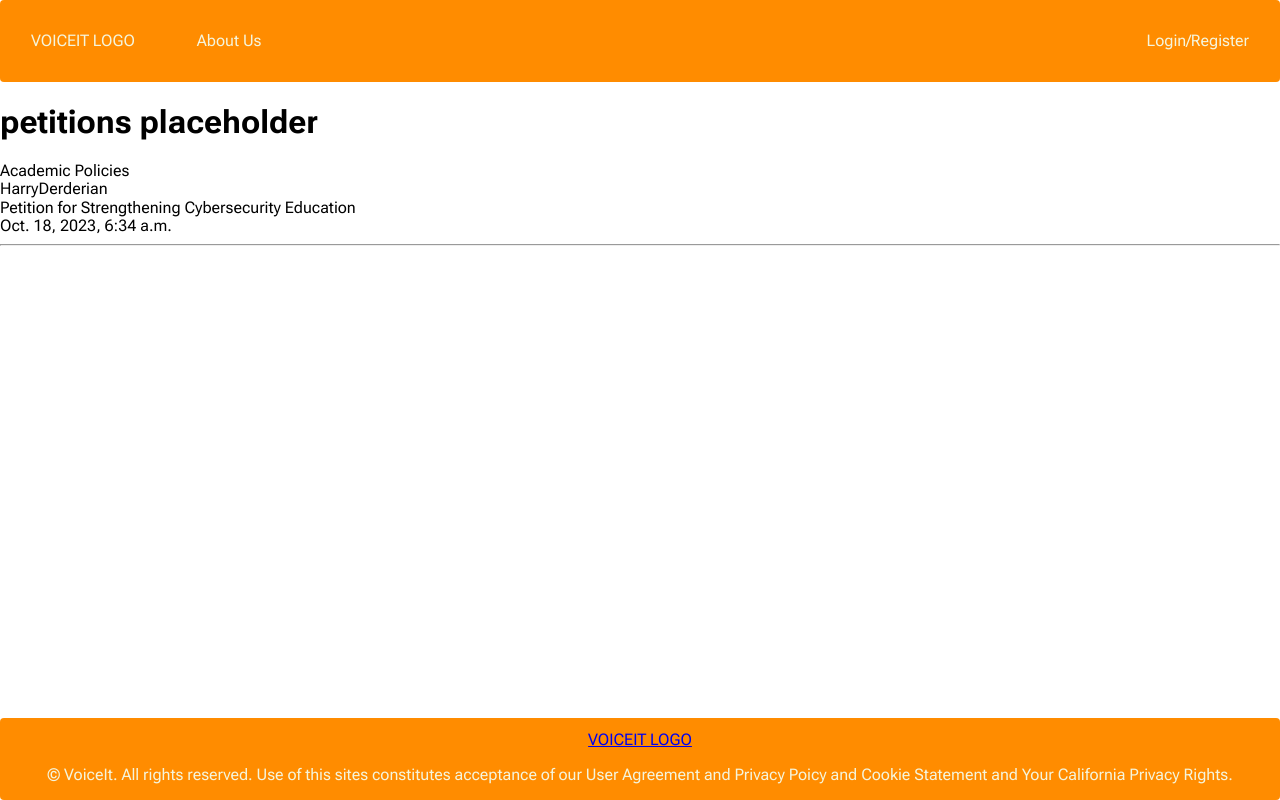
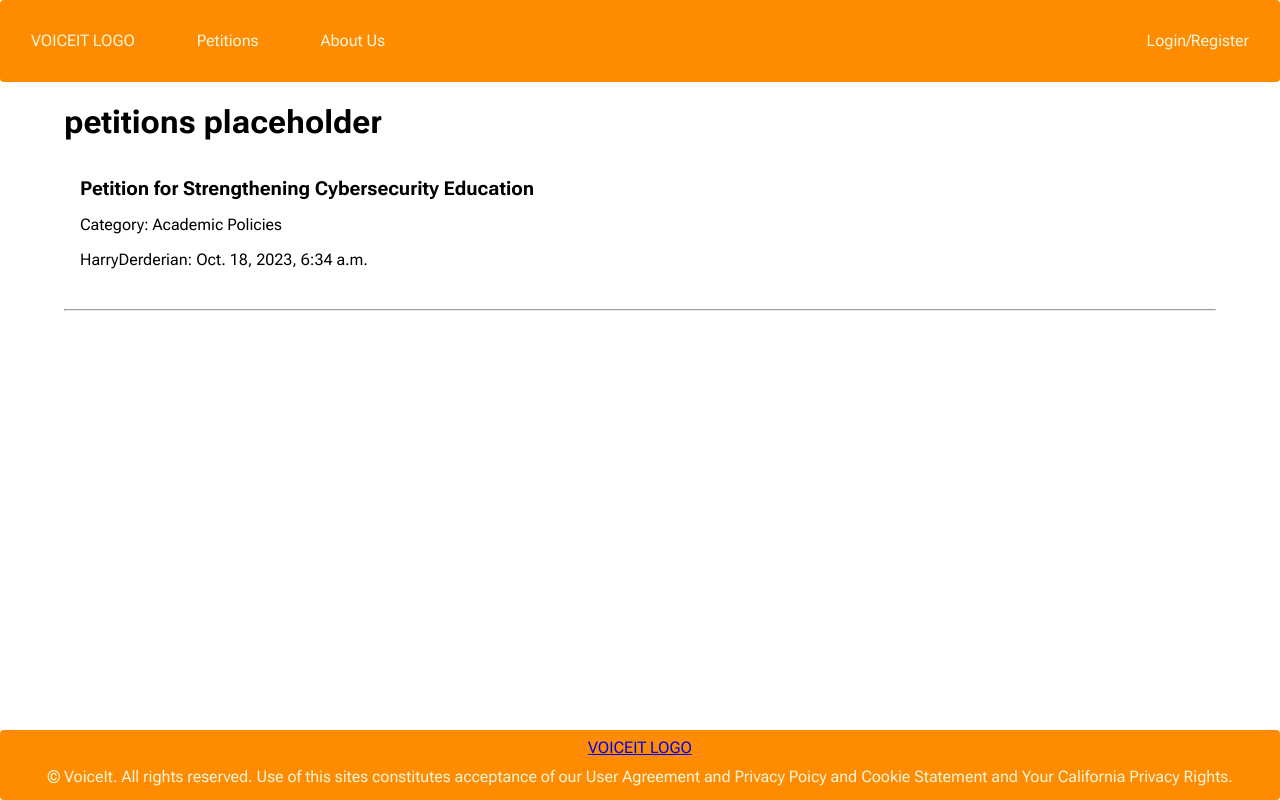
Before and after one commit to HarryDerderian/Voiceit, a Django app: page /petitions/ in a window 1280 px wide. Run offline with Django 4.2, Linux system fonts and the light colour scheme; data comes from the database, SQL or seed files in the repository.

Commit message:
styled petitions page

```diff
--- a/base/templates/base/petitions.html
+++ b/base/templates/base/petitions.html
@@ -1,21 +1,23 @@
 {% extends 'main.html' %}
 
 {% block content %}
+
+
+
 <h1>petitions placeholder</h1>
+<div class="petitions-all">
 
-<div>
+    {% for petition in petitions %}
+    <a href="/">
+    <div class="petition-block">
+        <span class="petition-title">{{petition.title}}</span>
+        <p>Category: {{petition.category}}</p>
+        <p>{{petition.author.username}}: {{petition.last_updated}}</p>
+    </div>
+    </a>
+    <hr>
+    {% endfor %}
 
-    <div>
-        {% for petition in petitions %}
-        <div>
-            <span>{{petition.category}}<br></span>
-            <span>{{petition.author.username}}<br></span>
-            <span>{{petition.title}}<br></span>
-            <span>{{petition.last_updated}}<br></span>
-            <hr>
-        </div>
-        {% endfor %}
-    </div>
 
 </div>
 {%endblock content%}
--- a/templates/main.html
+++ b/templates/main.html
@@ -3,8 +3,9 @@
     <head>
         {%load static%}
         <link rel="preconnect" href="https://fonts.googleapis.com"/>
-        <link rel="preconnect" href="https://fonts.gstatic.com" crossorigin/>
-        <link href="https://fonts.googleapis.com/css2?family=Roboto+Flex:opsz,wght@8..144,400;8..144,700&display=swap" rel="stylesheet"/>
+        <link rel="preconnect" href="https://fonts.googleapis.com">
+    <link rel="preconnect" href="https://fonts.gstatic.com" crossorigin>
+    <link href="https://fonts.googleapis.com/css2?family=Roboto+Flex:opsz,wght@8..144,100;8..144,200;8..144,300;8..144,400;8..144,500;8..144,600;8..144,700;8..144,800;8..144,900;8..144,1000&display=swap" rel="stylesheet">
         <link rel="stylesheet" href="{%static 'normalize.css' %}"/>
         <link rel="stylesheet" href="{%static 'style.css'%}"/>
         <meta charset="utf-8">
@@ -14,9 +15,11 @@
     </head>
     <body>
         {% include 'navbar.html' %}
-        {% block content %}
+        <div class="content">
+            {% block content %}
 
-        {% endblock %}
+            {% endblock %}
+        </div>
         {% include 'footer.html' %}
     </body>
 </html>
--- a/templates/navbar.html
+++ b/templates/navbar.html
@@ -3,6 +3,11 @@
         <li>
             <a href="{% url 'home' %}">
                 VOICEIT LOGO
+            </a>
+        </li>
+        <li>
+            <a href="{% url 'petitions' %}">
+                Petitions
             </a>
         </li>
         <li>
--- a/templates/static/style.css
+++ b/templates/static/style.css
@@ -8,6 +8,9 @@
     background-color: darkorange;
     color: beige;
     border-radius:4px;
+    position:sticky;
+    top:0;
+    width:100%;
 }
 
 .navbar-left,
@@ -36,18 +39,40 @@
     border-radius:25px;
 }
 
-.text-center {
+.content {
     width:90%;
     margin:auto;
 }
 
 .footer {
     padding-top:1%;
-    position:fixed;
-    bottom:0;
     width:100%;
     text-align: center;
     background-color: darkorange;
     color:beige;
     border-radius:4px;
+    position:fixed;
+    bottom:0;
+    line-height: 0.8;
 }
+
+.petitions-all a{
+    text-decoration: none;
+    color:black;
+}
+
+.petition-block {
+    padding: 1em;
+    margin:auto;
+    border-radius: 10px;
+}
+
+.petition-block:hover {
+    background-color: rgba(226, 129, 0, 0.12);
+}
+
+.petition-title {
+    font-size: larger;
+    font-weight:bold;
+    display:block;
+}
```
Also changed, not shown: base/templates/base/home.html (+11 -0 lines).
